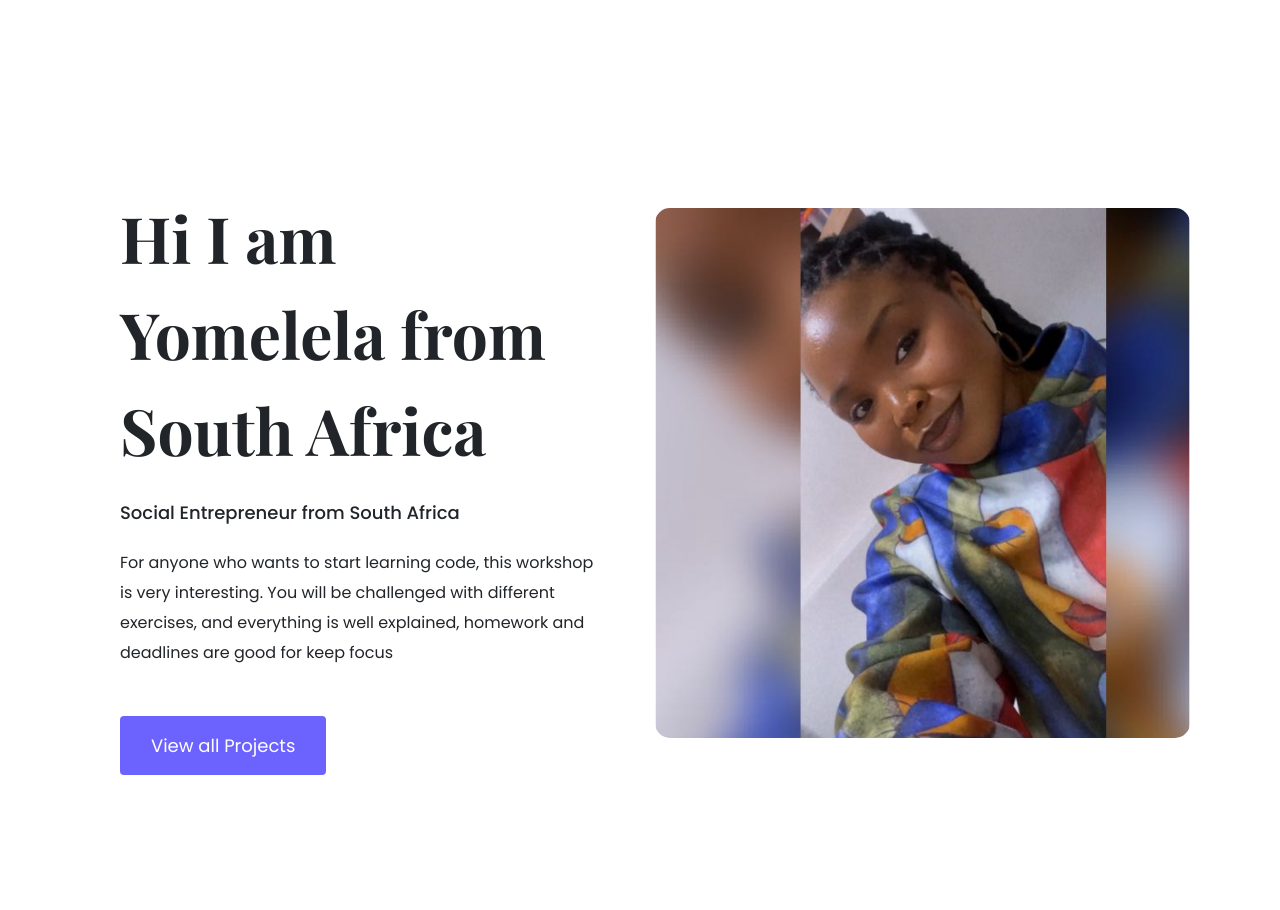
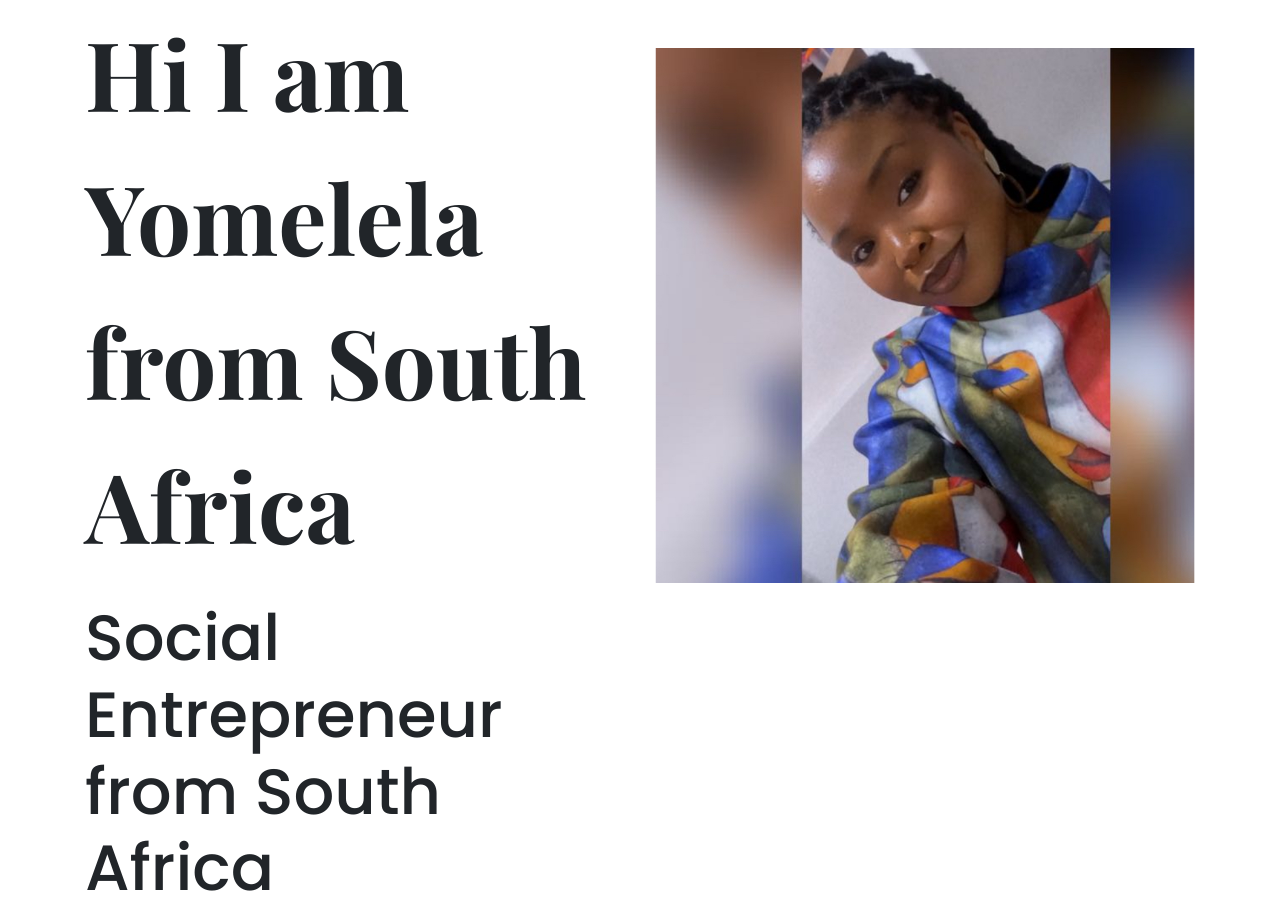
Before and after one commit to YomeeNgeleza/portfolio-project-2, a plain HTML site: page about.html in a window 1280 px wide. Shown: the top 910 px of the page. Drawn offline with nearby package versions, Linux system fonts and the light colour scheme; a web font is replaced by a local one.

Commit message:
edits to html

```diff
--- a/portfolio.css
+++ b/portfolio.css
@@ -93,31 +93,4 @@ body {
     line-height: 2;
   }
 
-  .hero {
-    padding: 80px 20px;
-  }
-  .project-description {
-    padding: 0;
-    text-align: center;
-  }
-}
-.about-section h1 {
-  font-size: 64px;
-  line-height: 1.5;
-}
-
-.about-section h2 {
-  font-size: 18px;
-}
-
-.yomee {
-  border-radius: 15px;
-}
-
-.about-section {
-  padding: 160px 20px;
-}
-
-.about-section-content {
-  margin: 30px;
-}
+  .her
```
Also changed, not shown: index.html (+0 -1 lines).
